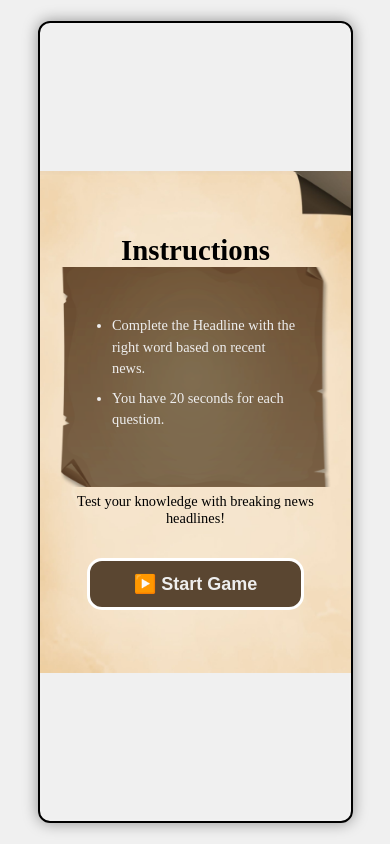
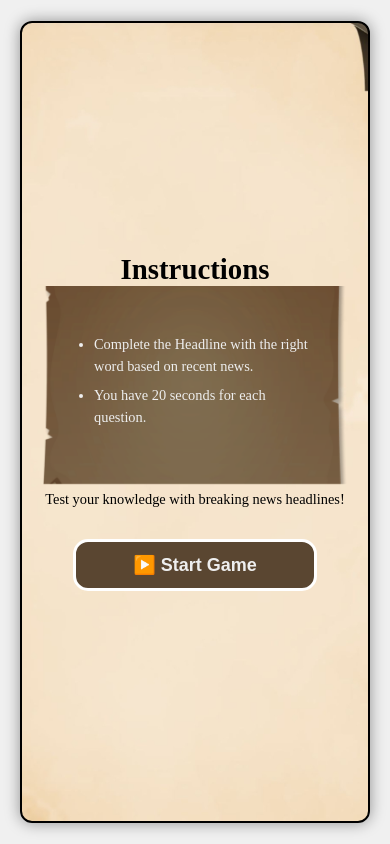
Before and after one commit to Kalmeshwar27/headlinesreact, a React (Create React App) app: page / in a window 390 px wide. Built offline with nearby package versions, Linux system fonts and the light colour scheme.

Commit message:
updated code

```diff
--- a/src/App.css
+++ b/src/App.css
@@ -605,8 +605,8 @@ body {
 @media (max-width: 480px) {
   .start-screen {
     background: image(url('./assets/images/bg6.jpg'));
-    background-size: contain;
-   width: 90%;
+    background-size: cover;
+   width: 100%;
     max-width: 350px;
     border: 2px solid #000;
     margin: 1rem auto;
```
